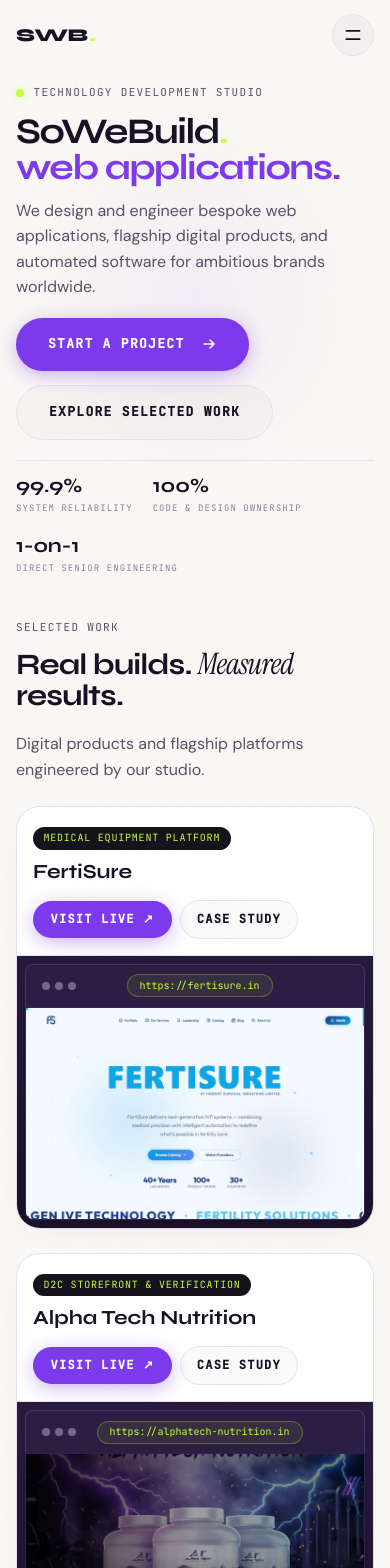
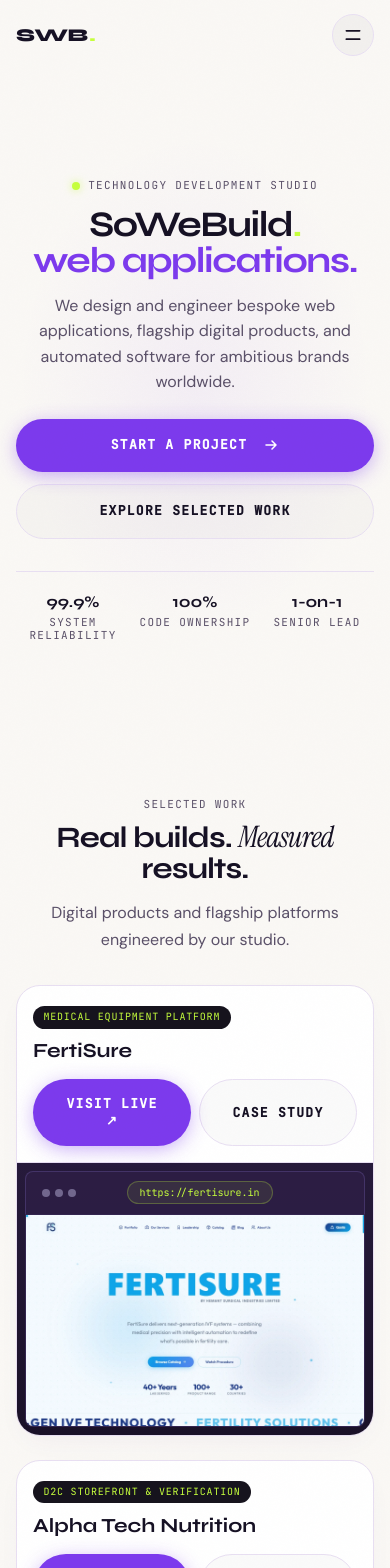
Before and after one commit to MonsterFlick/SoWeBuild, a Next.js app: page / in a window 390 px wide. Shown: the top 1568 px of the page. Built offline with nearby package versions, Linux system fonts and the light colour scheme.

Commit message:
feat(mobile): optimize mobile alignment, centering, and responsive balance across all sections

```diff
--- a/src/app/globals.css
+++ b/src/app/globals.css
@@ -280,11 +280,11 @@
   padding-left: var(--space-gutter);
   padding-right: var(--space-gutter);
 
-  /* Mobile: compact, natural flow right below navbar, no dead voids */
-  min-height: auto;
-  justify-content: flex-start;
-  padding-top: clamp(5.25rem, 14vw, 6.25rem);
-  padding-bottom: clamp(1.25rem, 3vw, 2rem);
+  /* Mobile: balanced, full-height luxury hero, centered in viewport */
+  min-height: calc(100svh - 4.5rem);
+  justify-content: center;
+  padding-top: clamp(5rem, 12vw, 6.5rem);
+  padding-bottom: clamp(2rem, 5vw, 3rem);
 }
 
 @media (min-width: 1024px) {
--- a/src/components/sections/ContactSection.tsx
+++ b/src/components/sections/ContactSection.tsx
@@ -186,7 +186,7 @@ export default function ContactSection() {
           className="grid grid-cols-1 lg:grid-cols-12 gap-8 lg:gap-16 items-start"
         >
           {/* Left Column: Studio Line & Assurance */}
-          <div className="lg:col-span-5">
+          <div className="lg:col-span-5 flex flex-col items-center lg:items-start text-center lg:text-left mx-auto lg:mx-0 max-w-lg lg:max-w-none">
             <div className="label" style={{ marginBottom: "0.75rem" }}>
               Start a Build
             </div>
@@ -208,6 +208,7 @@ export default function ContactSection() {
 
             {/* Engineering Assurance Badges */}
             <div
+              className="w-full text-left"
               style={{
                 display: "flex",
                 flexDirection: "column",
@@ -283,6 +284,7 @@ export default function ContactSection() {
 
             {/* Direct Studio Channels */}
             <div
+              className="w-full text-left"
               style={{
                 padding: "1.25rem",
                 borderRadius: "var(--radius-lg)",
--- a/src/components/sections/FooterSection.tsx
+++ b/src/components/sections/FooterSection.tsx
@@ -43,18 +43,9 @@ export default function FooterSection() {
     >
       <div className="container-wide" style={{ padding: "clamp(2rem, 4vw, 3rem) var(--space-gutter) 1.5rem" }}>
         {/* Main Compact Row */}
-        <div
-          style={{
-            display: "flex",
-            alignItems: "center",
-            justifyContent: "space-between",
-            flexWrap: "wrap",
-            gap: "2rem",
-            paddingBottom: "clamp(1.5rem, 3vw, 2.5rem)",
-          }}
-        >
+        <div className="flex flex-col sm:flex-row items-center justify-between gap-6 sm:gap-8 pb-6 sm:pb-8 text-center sm:text-left">
           {/* Brand & Tagline */}
-          <div>
+          <div className="flex flex-col items-center sm:items-start text-center sm:text-left">
             <div
               style={{
                 fontFamily: "var(--font-display)",
@@ -82,14 +73,7 @@ export default function FooterSection() {
           </div>
 
           {/* Nav Links in horizontal strip */}
-          <div
-            style={{
-              display: "flex",
-              alignItems: "center",
-              gap: "1.75rem",
-              flexWrap: "wrap",
-            }}
-          >
+          <div className="flex items-center justify-center gap-6 sm:gap-7 flex-wrap">
             {navLinks.map((link) => (
               <a
                 key={link.label}
@@ -110,14 +94,7 @@ export default function FooterSection() {
           </div>
 
           {/* Time, Status & Back to Top */}
-          <div
-            style={{
-              display: "flex",
-              alignItems: "center",
-              gap: "1.5rem",
-              flexWrap: "wrap",
-            }}
-          >
+          <div className="flex items-center justify-center gap-5 sm:gap-6 flex-wrap">
             <div
               style={{
                 display: "flex",
@@ -182,17 +159,7 @@ export default function FooterSection() {
         </div>
 
         {/* Bottom Compact Legal & Social Strip */}
-        <div
-          style={{
-            borderTop: "1px solid var(--color-border)",
-            paddingTop: "1.5rem",
-            display: "flex",
-            alignItems: "center",
-            justifyContent: "space-between",
-            flexWrap: "wrap",
-            gap: "1rem",
-          }}
-        >
+        <div className="border-t border-[var(--color-border)] pt-5 sm:pt-6 flex flex-col sm:flex-row items-center justify-between gap-3 sm:gap-4 text-center sm:text-left">
           <span
             className="mono"
             style={{
@@ -203,7 +170,7 @@ export default function FooterSection() {
             © {new Date().getFullYear()} SoWeBuild Studio. Engineered in India for the world.
           </span>
 
-          <div style={{ display: "flex", gap: "1.5rem", alignItems: "center" }}>
+          <div style={{ display: "flex", gap: "1.5rem", alignItems: "center", justifyContent: "center" }}>
             <a
               href="mailto:sowebuild.in@gmail.com"
               className="link-sweep mono"
--- a/src/components/sections/HeroSection.tsx
+++ b/src/components/sections/HeroSection.tsx
@@ -139,23 +139,11 @@ export default function HeroSection({ ready = true }: { ready?: boolean }) {
 
       {/* Main content */}
       <div
-        style={{
-          position: "relative",
-          zIndex: 2,
-          maxWidth: "1600px",
-          margin: "0 auto",
-          width: "100%",
-        }}
+        className="w-full max-w-[1600px] mx-auto relative z-[2] flex flex-col items-center sm:items-start text-center sm:text-left"
       >
         {/* Label */}
         <div
-          className="label"
-          style={{
-            marginBottom: "clamp(0.75rem, 1.5vw, 1.5rem)",
-            display: "flex",
-            alignItems: "center",
-            gap: "0.6rem",
-          }}
+          className="label mb-3 sm:mb-4 inline-flex items-center gap-2"
         >
           <span
             style={{
@@ -171,11 +159,11 @@ export default function HeroSection({ ready = true }: { ready?: boolean }) {
         </div>
 
         {/* Headline */}
-        <div ref={headlineRef} style={{ userSelect: "none" }}>
+        <div ref={headlineRef} className="w-full text-center sm:text-left" style={{ userSelect: "none" }}>
           {/* Brand Studio Title */}
-          <div className="hero-line" style={{ overflow: "visible", display: "block" }}>
+          <div className="hero-line w-full text-center sm:text-left" style={{ overflow: "visible", display: "block" }}>
             <h1
-              className="hero-line-inner heading-display"
+              className="hero-line-inner heading-display text-center sm:text-left"
               style={{
                 display: "block",
                 letterSpacing: "-0.04em",
@@ -191,7 +179,7 @@ export default function HeroSection({ ready = true }: { ready?: boolean }) {
 
           {/* Changing Deliverable Animation (Tight, Natural Line Gap) */}
           <div
-            className="hero-line"
+            className="hero-line w-full text-center sm:text-left"
             style={{
               overflow: "visible",
               display: "block",
@@ -199,11 +187,8 @@ export default function HeroSection({ ready = true }: { ready?: boolean }) {
             }}
           >
             <div
-              className="hero-line-inner heading-display"
+              className="hero-line-inner heading-display flex items-baseline justify-center sm:justify-start flex-wrap w-full"
               style={{
-                display: "flex",
-                alignItems: "baseline",
-                flexWrap: "wrap",
                 color: "var(--color-accent)",
                 lineHeight: 0.98,
                 margin: 0,
@@ -243,21 +228,19 @@ export default function HeroSection({ ready = true }: { ready?: boolean }) {
         {/* Subtitle */}
         <p
           ref={subtitleRef}
-          className="body-lg"
+          className="body-lg text-center sm:text-left mx-auto sm:mx-0 max-w-[560px] text-[#5A5068]"
           style={{
-            maxWidth: "560px",
-            marginTop: "clamp(0.75rem, 1.5vw, 1.25rem)",
+            marginTop: "clamp(0.875rem, 1.8vw, 1.5rem)",
             opacity: 1,
-            color: "var(--color-text-secondary)",
             lineHeight: 1.6,
           }}
         >
           We design and engineer bespoke web applications, flagship digital products, and automated software for ambitious brands worldwide.
         </p>
 
-        {/* CTA */}
-        <div style={{ marginTop: "clamp(1.125rem, 2.2vw, 2.25rem)", display: "flex", gap: "0.875rem", flexWrap: "wrap" }}>
-          <a href="#contact" className="btn-primary">
+        {/* CTA Buttons */}
+        <div className="mt-6 sm:mt-8 flex flex-col sm:flex-row items-stretch sm:items-center justify-center sm:justify-start gap-3 w-full sm:w-auto">
+          <a href="#contact" className="btn-primary w-full sm:w-auto text-center justify-center">
             <span>Start a project</span>
             <svg
               width="16"
@@ -275,47 +258,28 @@ export default function HeroSection({ ready = true }: { ready?: boolean }) {
               />
             </svg>
           </a>
-          <a href="#work" className="btn-outline">
+          <a href="#work" className="btn-outline w-full sm:w-auto text-center justify-center">
             <span>Explore selected work</span>
           </a>
         </div>
 
-        {/* Studio Credential Strip */}
+        {/* Studio Credential Strip: Balanced 3-column grid across mobile */}
         <div
-          style={{
-            marginTop: "clamp(1.25rem, 2.5vw, 2.5rem)",
-            display: "flex",
-            alignItems: "center",
-            gap: "clamp(1.25rem, 3vw, 3.5rem)",
-            flexWrap: "wrap",
-            paddingTop: "clamp(0.875rem, 1.8vw, 1.5rem)",
-            borderTop: "1px solid var(--color-border)",
-          }}
+          className="w-full mt-8 sm:mt-12 pt-5 sm:pt-6 border-t border-[var(--color-border)] grid grid-cols-3 gap-2 sm:gap-8 text-center sm:text-left"
         >
           {[
             { val: "99.9%", lbl: "System Reliability" },
-            { val: "100%", lbl: "Code & Design Ownership" },
-            { val: "1-on-1", lbl: "Direct Senior Engineering" },
+            { val: "100%", lbl: "Code Ownership" },
+            { val: "1-on-1", lbl: "Senior Lead" },
           ].map((stat) => (
-            <div key={stat.lbl}>
+            <div key={stat.lbl} className="flex flex-col items-center sm:items-start">
               <div
-                style={{
-                  fontFamily: "var(--font-display)",
-                  fontSize: "1.25rem",
-                  fontWeight: 700,
-                  color: "var(--color-text)",
-                  lineHeight: 1.1,
-                }}
+                className="font-display text-base sm:text-xl font-bold text-[var(--color-text)] leading-tight"
               >
                 {stat.val}
               </div>
               <div
-                className="label"
-                style={{
-                  fontSize: "0.5625rem",
-                  color: "var(--color-text-muted)",
-                  marginTop: "0.25rem",
-                }}
+                className="label text-[8px] sm:text-[10px] text-[var(--color-text-muted)] mt-1 tracking-tight sm:tracking-wider leading-tight"
               >
                 {stat.lbl}
               </div>
--- a/src/components/sections/ServicesSection.tsx
+++ b/src/components/sections/ServicesSection.tsx
@@ -273,10 +273,10 @@ export default function ServicesSection() {
         {/* ============================================================== */}
         {/* MASTER CATALOGUE HEADER                                        */}
         {/* ============================================================== */}
-        <div className="flex flex-col lg:flex-row lg:items-end justify-between gap-6 mb-10 sm:mb-14">
-          <div className="max-w-3xl">
+        <div className="flex flex-col lg:flex-row lg:items-end justify-between gap-6 mb-8 sm:mb-14 text-center sm:text-left">
+          <div className="max-w-3xl flex flex-col items-center sm:items-start">
             {/* Eyebrow Label with Neon Green Spark Dot & Hover Indicator */}
-            <div className="label flex flex-wrap items-center gap-2 mb-3">
+            <div className="label flex flex-wrap items-center justify-center sm:justify-start gap-2 mb-3">
               <span className="size-2 rounded-full bg-[#c6ff3d] shadow-[0_0_8px_#c6ff3d]" />
               <span className="bg-[#1E1330] text-[#c6ff3d] px-2.5 py-0.5 rounded-full text-[10px] font-semibold tracking-wider uppercase">
                 Master Services Catalogue
@@ -287,7 +287,7 @@ export default function ServicesSection() {
               </span>
             </div>
 
-            <h2 className="heading-xl tracking-tight text-[#161124] mb-3">
+            <h2 className="heading-xl tracking-tight text-[#161124] mb-3 text-center sm:text-left">
               A Complete Digital, Creative, <br className="hidden sm:inline" />
               <span className="font-serif italic font-normal text-[#7C3AED]">
                 Technology &amp; Growth
@@ -295,21 +295,21 @@ export default function ServicesSection() {
               Agency.
             </h2>
 
-            <p className="body-lg text-[#5A5068] max-w-2xl leading-relaxed">
+            <p className="body-lg text-[#5A5068] max-w-2xl leading-relaxed text-center sm:text-left">
               We operate across 10 specialized divisions delivering full-lifecycle digital dominance.
               Zero generic handoffs — direct senior architecture from strategic inception to global scale.
             </p>
           </div>
 
-          {/* Action Buttons: Expand/Collapse All */}
-          <div className="flex items-center gap-3 shrink-0">
+          {/* Action Buttons: Balanced on mobile */}
+          <div className="grid grid-cols-2 sm:flex sm:items-center gap-2.5 w-full sm:w-auto">
             <button
               onClick={isAllExpanded ? handleCollapseAll : handleExpandAll}
-              className="inline-flex items-center gap-2 rounded-full border border-[#E8DFF2] bg-[#FAF8F5] px-4 py-2 font-mono text-xs font-semibold text-[#161124] hover:border-[#7C3AED] hover:bg-white transition-all shadow-sm cursor-pointer"
+              className="inline-flex items-center justify-center gap-1.5 rounded-full border border-[#E8DFF2] bg-[#FAF8F5] px-3.5 py-2 font-mono text-xs font-semibold text-[#161124] hover:border-[#7C3AED] hover:bg-white transition-all shadow-sm cursor-pointer text-center"
             >
-              <span>{isAllExpanded ? "Collapse All Drawers" : "Expand All Drawers"}</span>
+              <span>{isAllExpanded ? "Collapse All" : "Expand All"}</span>
               <ChevronDownIcon
-                className={`size-3.5 text-[#7C3AED] transition-transform duration-300 ${
+                className={`size-3 text-[#7C3AED] transition-transform duration-300 ${
                   isAllExpanded ? "rotate-180" : ""
                 }`}
               />
@@ -317,7 +317,7 @@ export default function ServicesSection() {
 
             <a
               href="#contact"
-              className="inline-flex items-center gap-1.5 rounded-full bg-[#7C3AED] px-4 py-2 font-mono text-xs font-bold text-white shadow-md shadow-[#7C3AED]/25 hover:bg-[#6D28D9] transition-all"
+              className="inline-flex items-center justify-center gap-1.5 rounded-full bg-[#7C3AED] px-4 py-2 font-mono text-xs font-bold text-white shadow-md shadow-[#7C3AED]/25 hover:bg-[#6D28D9] transition-all text-center"
             >
               <span>Brief a Project</span>
               <ArrowUpRightIcon className="size-3" />
@@ -399,8 +399,8 @@ export default function ServicesSection() {
         {/* ADDITIONAL SPECIALIZED INDUSTRY FRAMEWORKS                     */}
         {/* ============================================================== */}
         <div className="mt-16 sm:mt-24 pt-12 sm:pt-16 border-t border-[#E8DFF2]">
-          <div className="max-w-3xl mb-8 sm:mb-12">
-            <div className="label flex items-center gap-2 mb-2">
+          <div className="max-w-3xl mb-8 sm:mb-12 flex flex-col items-center sm:items-start text-center sm:text-left mx-auto sm:mx-0">
+            <div className="label flex items-center justify-center sm:justify-start gap-2 mb-2">
               <span className="size-1.5 rounded-full bg-[#7C3AED]" />
               <span className="font-mono text-xs uppercase tracking-widest text-[#7C3AED] font-bold">
                 Specialized Solutions By Industry
--- a/src/components/sections/WorkSection.tsx
+++ b/src/components/sections/WorkSection.tsx
@@ -65,18 +65,9 @@ export default function WorkSection() {
     >
       <div className="container-wide">
         {/* Section Header */}
-        <div
-          style={{
-            display: "flex",
-            alignItems: "flex-end",
-            justifyContent: "space-between",
-            marginBottom: "clamp(1.5rem, 3vw, 2.75rem)",
-            flexWrap: "wrap",
-            gap: "1.25rem",
-          }}
-        >
-          <div>
-            <div className="label" style={{ marginBottom: "0.75rem" }}>
+        <div className="flex flex-col sm:flex-row sm:items-end justify-between gap-4 mb-8 sm:mb-12 text-center sm:text-left">
+          <div className="flex flex-col items-center sm:items-start">
+            <div className="label mb-2">
               Selected Work
             </div>
             <h2 className="heading-xl">
@@ -84,15 +75,7 @@ export default function WorkSection() {
               <span className="serif-accent">Measured</span> results.
             </h2>
           </div>
-          <p
-            className="body-lg"
-            style={{
-              maxWidth: "400px",
-              color: "var(--color-text-secondary)",
-              lineHeight: 1.6,
-              margin: 0,
-            }}
-          >
+          <p className="body-lg max-w-md text-center sm:text-left mx-auto sm:mx-0 text-[var(--color-text-secondary)]">
             Digital products and flagship platforms engineered by our studio.
           </p>
         </div>
@@ -114,17 +97,7 @@ export default function WorkSection() {
             }}
           >
             {/* Top Bar: Name of Site + 2 Buttons */}
-            <div
-              style={{
-                padding: "clamp(1rem, 2vw, 1.5rem) clamp(1rem, 2vw, 1.75rem)",
-                display: "flex",
-                alignItems: "center",
-                justifyContent: "space-between",
-                flexWrap: "wrap",
-                gap: "0.75rem",
-                borderBottom: "1px solid var(--color-border)",
-              }}
-            >
+            <div className="p-4 sm:p-6 flex flex-col sm:flex-row sm:items-center justify-between gap-3 border-b border-[var(--color-border)] text-left">
               <div>
                 <span
                   style={{
@@ -155,21 +128,19 @@ export default function WorkSection() {
                 </h3>
               </div>
 
-              {/* The 2 Buttons */}
-              <div style={{ display: "flex", gap: "0.5rem", alignItems: "center" }}>
+              {/* The 2 Buttons: Balanced on Mobile */}
+              <div className="grid grid-cols-2 sm:flex sm:items-center gap-2 w-full sm:w-auto">
                 <a
                   href="https://fertisure.in"
                   target="_blank"
                   rel="noopener noreferrer"
-                  className="btn-primary"
-                  style={{ padding: "0.55rem 1.1rem", fontSize: "0.75rem" }}
+                  className="btn-primary w-full sm:w-auto text-center justify-center text-xs py-2 px-3"
                 >
                   <span>Visit Live ↗</span>
                 </a>
                 <Link
                   href="/work/fertisure"
-                  className="btn-outline"
-                  style={{ padding: "0.55rem 1rem", fontSize: "0.75rem" }}
+                  className="btn-outline w-full sm:w-auto text-center justify-center text-xs py-2 px-3"
                 >
                   <span>Case Study</span>
                 </Link>
@@ -260,17 +231,7 @@ export default function WorkSection() {
             }}
           >
             {/* Top Bar: Name of Site + 2 Buttons */}
-            <div
-              style={{
-                padding: "clamp(1rem, 2vw, 1.5rem) clamp(1rem, 2vw, 1.75rem)",
-                display: "flex",
-                alignItems: "center",
-                justifyContent: "space-between",
-                flexWrap: "wrap",
-                gap: "0.75rem",
-                borderBottom: "1px solid var(--color-border)",
-              }}
-            >
+            <div className="p-4 sm:p-6 flex flex-col sm:flex-row sm:items-center justify-between gap-3 border-b border-[var(--color-border)] text-left">
               <div>
                 <span
                   style={{
@@ -301,21 +262,19 @@ export default function WorkSection() {
                 </h3>
               </div>
 
-              {/* The 2 Buttons */}
-              <div style={{ display: "flex", gap: "0.5rem", alignItems: "center" }}>
+              {/* The 2 Buttons: Balanced on Mobile */}
+              <div className="grid grid-cols-2 sm:flex sm:items-center gap-2 w-full sm:w-auto">
                 <a
                   href="https://alphatech-nutrition.in"
                   target="_blank"
                   rel="noopener noreferrer"
-                  className="btn-primary"
-                  style={{ padding: "0.55rem 1.1rem", fontSize: "0.75rem" }}
+                  className="btn-primary w-full sm:w-auto text-center justify-center text-xs py-2 px-3"
                 >
                   <span>Visit Live ↗</span>
                 </a>
                 <Link
                   href="/work/alphatech-nutrition"
-                  className="btn-outline"
-                  style={{ padding: "0.55rem 1rem", fontSize: "0.75rem" }}
+                  className="btn-outline w-full sm:w-auto text-center justify-center text-xs py-2 px-3"
                 >
                   <span>Case Study</span>
                 </Link>
```
